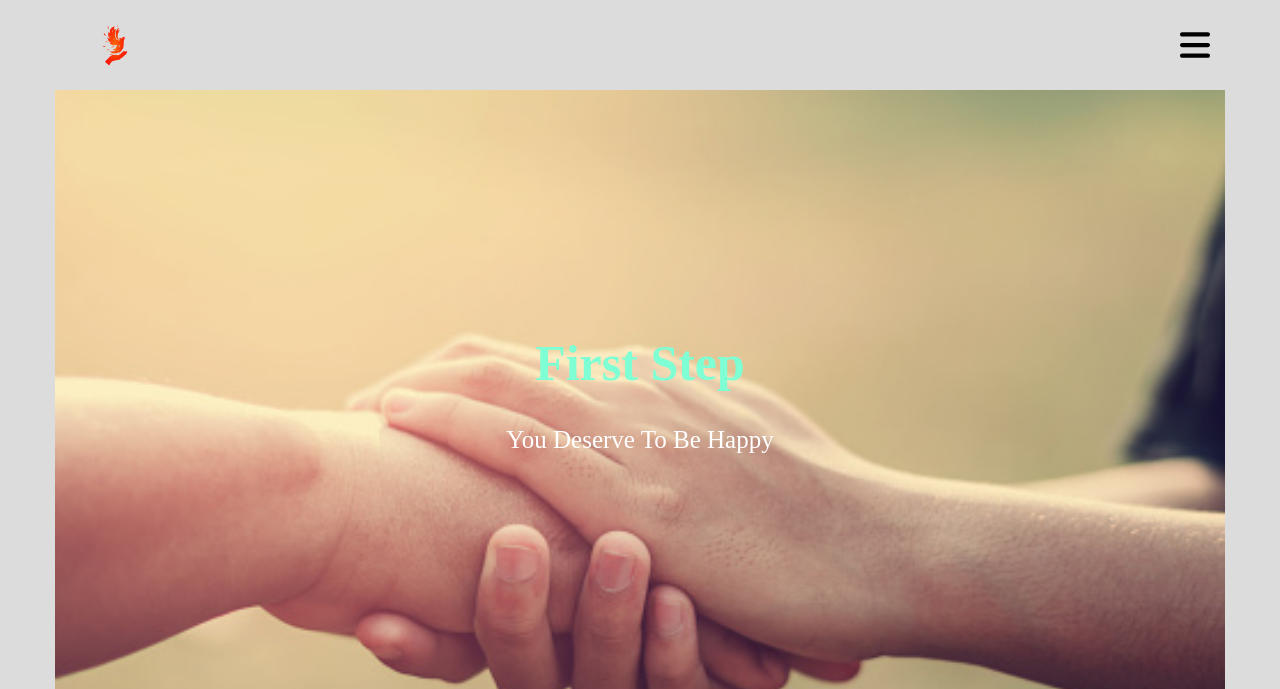
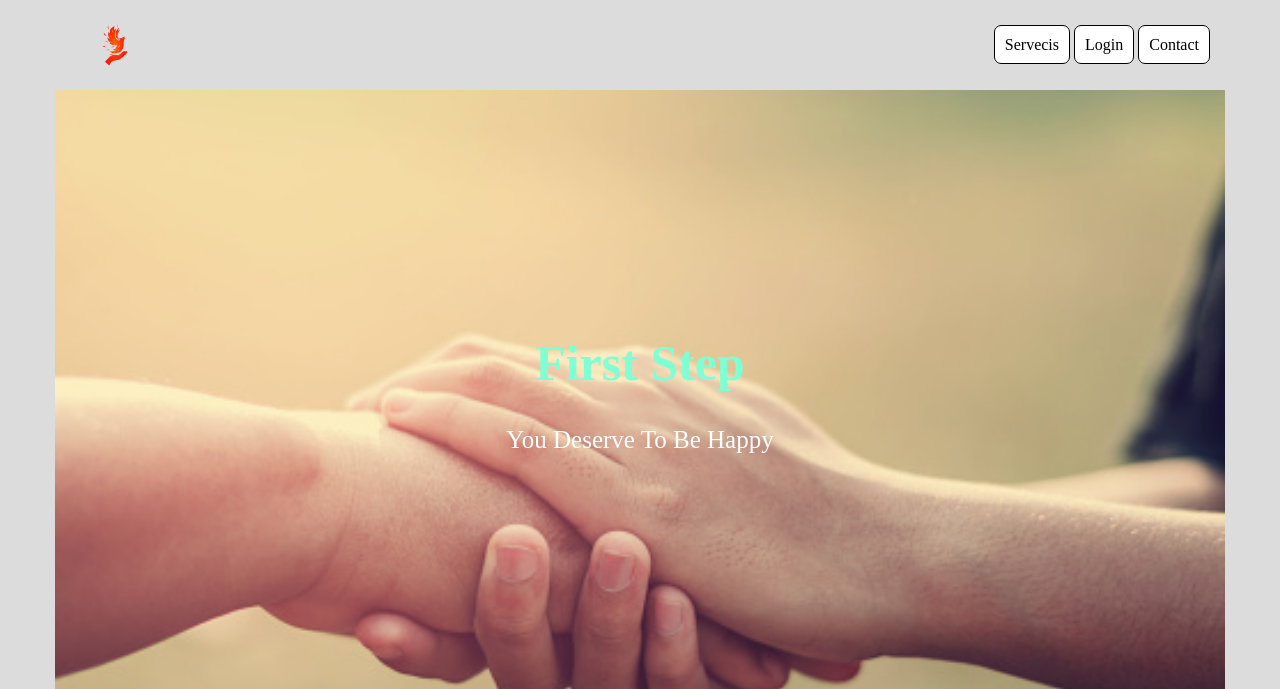
Before and after one commit to ahmadadnanes/FirstStep, a PHP site: page /Home.html in a window 1280 px wide. Shown: the top 689 px of the page. Run offline with PHP 8.4, Linux system fonts and the light colour scheme.

Commit message:
updating bar

```diff
--- a/Home.html
+++ b/Home.html
@@ -18,6 +18,14 @@
     <nav>
         <div class="container">
             <img src="img/logo-removebg-preview.png" width="90px">
+
+            <div class="normal-bar">
+                <a href="#services">Servecis</a>
+                <a href="#">Login</a>
+                <a href="#contact">Contact</a>
+            </div>
+
+            <div class="drop-down">
                 <div class="links">
                     <span class="icon">
                         <input type="image" src="img/bars-solid.svg" id="nav_button">
@@ -37,6 +45,7 @@
                         </li>
 
                     </ul>
+                </div>
             </div>
 
         </div>
--- a/css/Home.css
+++ b/css/Home.css
@@ -145,12 +145,12 @@ section .container .intro{
     max-width: 100%;
 }
 
- section .container h1{
+section .container h1{
     color: aquamarine;
     font-size: 50px;
 }
 
- section .container p{
+section .container p{
     color: white;
     font-size: 25px;
 }
@@ -243,5 +243,23 @@ footer .container h3{
     padding: 15px;
     padding-left: 50px;
 }
-
+.normal-bar {
+    display: none;
+}
+.normal-bar a {
+    text-decoration: none;
+    color: black;
+    padding: 10px;
+    background-color: white;
+    border-radius: 7px;
+    border: solid black 1px;
+}
+@media (min-width: 992px) {
+    .drop-down{
+        display: none;
+    }
+    .normal-bar{
+        display: block;
+    }
+}
 /* end - footer */
```
Lines whose indentation alone changed are shown as unchanged.
